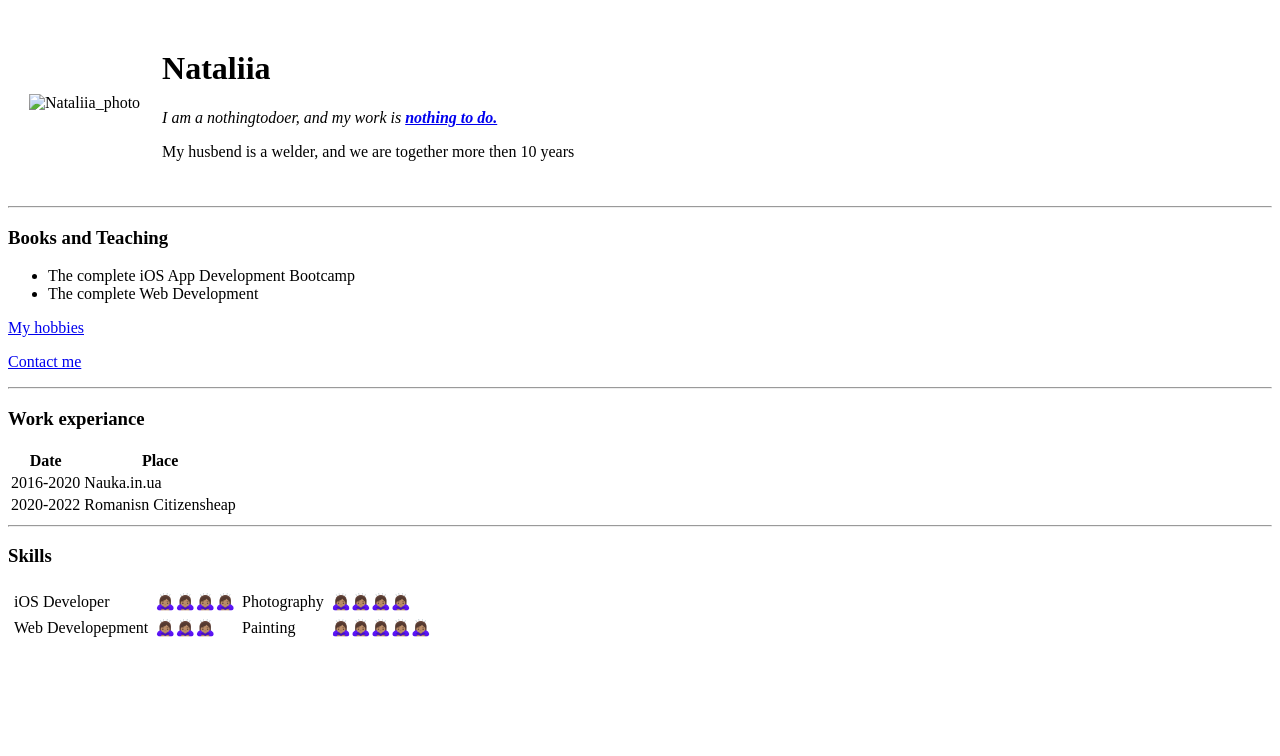
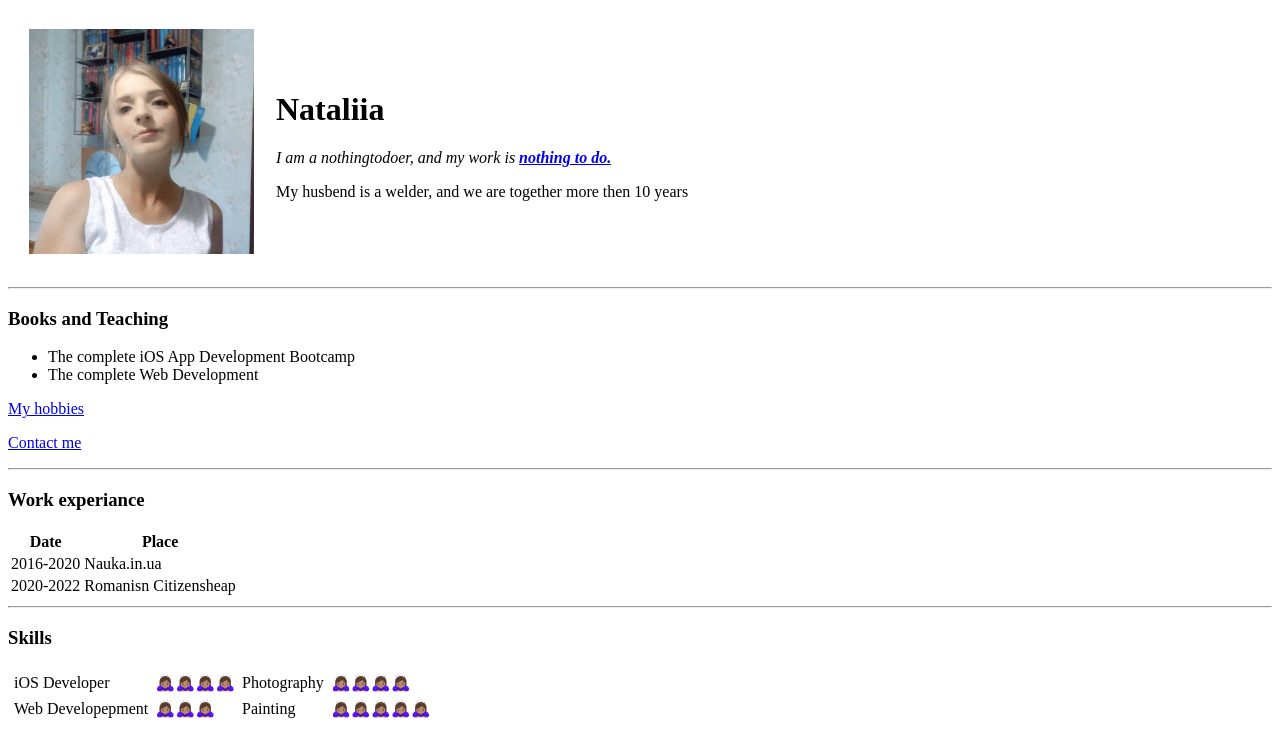
Before and after one commit to NataliiaZira/CV1, a plain HTML site: page index.html in a window 1280 px wide. Drawn offline with Linux system fonts and the light colour scheme.

Commit message:
Update index.html

```diff
--- a/index.html
+++ b/index.html
@@ -7,7 +7,7 @@
   <body>
     <table cellspacing="20">
       <tr>
-        <td><img src="images/natusyaZira.png" alt="Nataliia_photo"></td>
+        <td><img src="images/natusyZira.png" alt="Nataliia_photo"></td>
         <td><h1>Nataliia</h1>
         <p>
           <em>I am a nothingtodoer, and my work is <strong><a href="https://www.wsj.com/livecoverage/russia-ukraine-latest-news-2022-03-21"> nothing to do.</a></strong></em>
```
